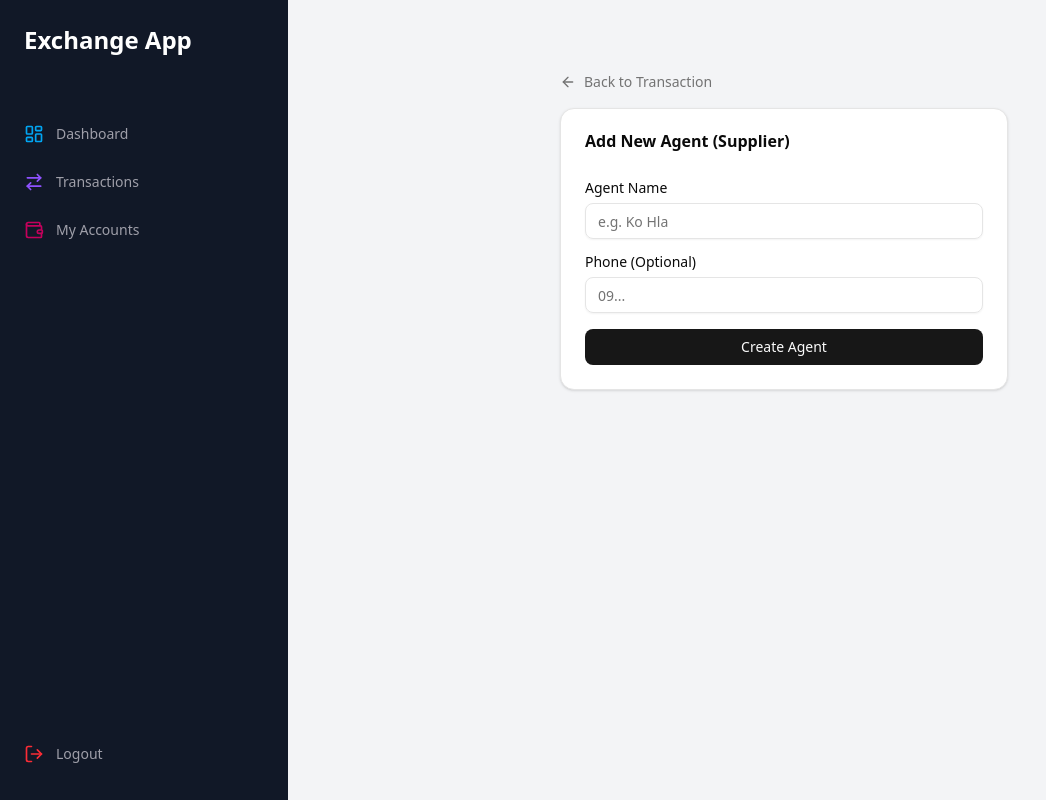
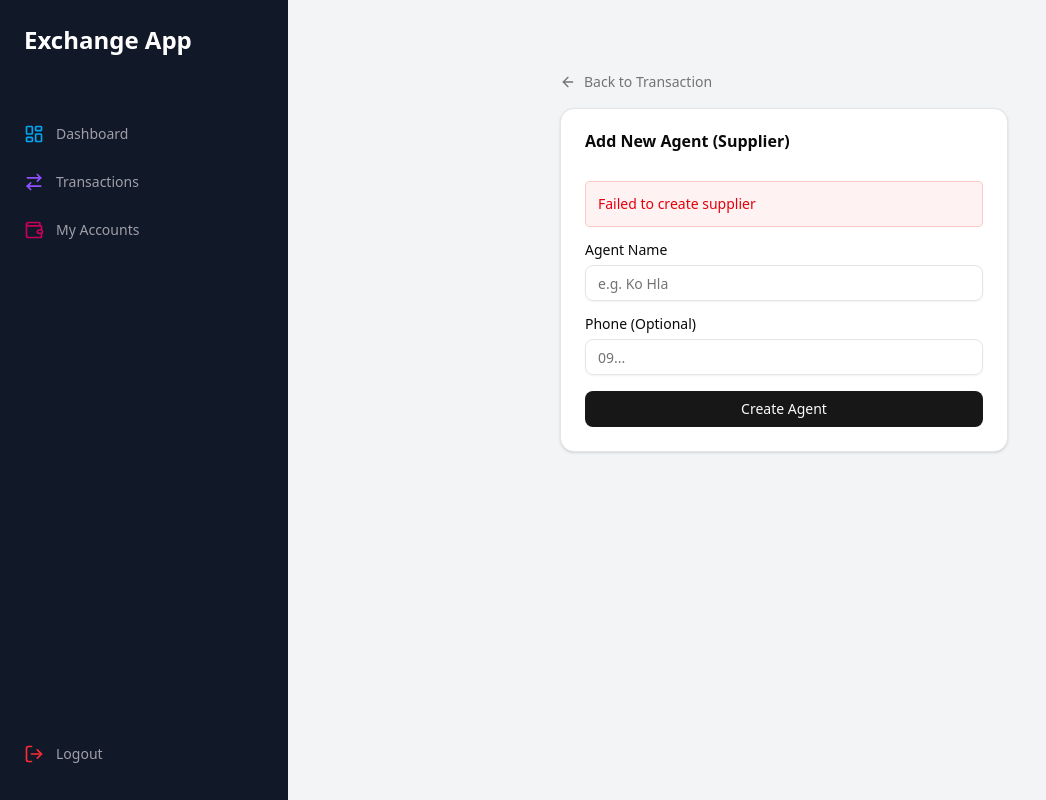
Before and after one commit to AungZawMyo97/sandar_lin_balance_tracker, a Next.js app: page /suppliers/create in a window 1280 px wide. Both pictures are taken after typing "Sample", "Sample" into the empty fields and a click on the button "Create Agent". Shown: the whole page, without its empty margins (0-1046 px from the left). Built offline with nearby package versions, Linux system fonts and the light colour scheme; no server answers; the database is empty.

Commit message:
deploy ready

```diff
--- a/app/(dashboard)/suppliers/create/page.tsx
+++ b/app/(dashboard)/suppliers/create/page.tsx
@@ -1,12 +1,32 @@
+"use client";
+
+import { useFormState } from "react-dom";
 import { createSupplierAction } from "@/app/actions/supplier";
 import { Button } from "@/components/ui/button";
 import { Input } from "@/components/ui/input";
 import { Label } from "@/components/ui/label";
 import { Card, CardContent, CardHeader, CardTitle } from "@/components/ui/card";
-import { ArrowLeft } from "lucide-react";
+import { ArrowLeft, Loader2 } from "lucide-react";
 import Link from "next/link";
+import { useFormStatus } from "react-dom";
+
+function SubmitButton() {
+    const { pending } = useFormStatus();
+    return (
+        <Button type="submit" className="w-full" disabled={pending}>
+            {pending ? <Loader2 className="mr-2 h-4 w-4 animate-spin" /> : "Create Agent"}
+        </Button>
+    );
+}
+
+const initialState = {
+    error: "",
+};
 
 export default function CreateSupplierPage() {
+    // @ts-ignore
+    const [state, dispatch] = useFormState(createSupplierAction, initialState);
+
     return (
         <div className="max-w-md mx-auto mt-10">
             <div className="mb-4">
@@ -19,7 +39,12 @@ export default function CreateSupplierPage() {
                     <CardTitle>Add New Agent (Supplier)</CardTitle>
                 </CardHeader>
                 <CardContent>
-                    <form action={createSupplierAction} className="space-y-4">
+                    <form action={dispatch} className="space-y-4">
+                        {state?.error && (
+                            <div className="p-3 text-sm text-red-600 bg-red-50 border border-red-200 rounded">
+                                {state.error}
+                            </div>
+                        )}
                         <div className="space-y-2">
                             <Label htmlFor="name">Agent Name</Label>
                             <Input id="name" name="name" required placeholder="e.g. Ko Hla" />
@@ -28,7 +53,7 @@ export default function CreateSupplierPage() {
                             <Label htmlFor="phone">Phone (Optional)</Label>
                             <Input id="phone" name="phone" placeholder="09..." />
                         </div>
-                        <Button type="submit" className="w-full">Create Agent</Button>
+                        <SubmitButton />
                     </form>
                 </CardContent>
             </Card>
--- a/app/actions/supplier.ts
+++ b/app/actions/supplier.ts
@@ -4,7 +4,7 @@ import { SupplierRepository } from "@/app/repositories/supplierRepository";
 import { revalidatePath } from "next/cache";
 import { redirect } from "next/navigation";
 
-export async function createSupplierAction(formData: FormData) {
+export async function createSupplierAction(prevState: any, formData: FormData) {
     const name = formData.get("name") as string;
     const phone = formData.get("phone") as string;
 
--- a/components/accounts/create-account-dialogue.tsx
+++ b/components/accounts/create-account-dialogue.tsx
@@ -41,7 +41,7 @@ export function CreateAccountDialog() {
   const [open, setOpen] = useState(false);
   const [isPending, startTransition] = useTransition();
 
-  const form = useForm<CreateAccountValues>({
+  const form = useForm({
     resolver: zodResolver(createAccountSchema),
     defaultValues: {
       name: "",
@@ -131,7 +131,13 @@ export function CreateAccountDialog() {
                 <FormItem>
                   <FormLabel>Initial Balance</FormLabel>
                   <FormControl>
-                    <Input type="number" step="0.01" {...field} />
+                    <Input
+                      type="number"
+                      step="0.01"
+                      {...field}
+                      onChange={(e) => field.onChange(parseFloat(e.target.value))}
+                      value={field.value as any}
+                    />
                   </FormControl>
                   <FormMessage />
                 </FormItem>
--- a/lib/schemas.ts
+++ b/lib/schemas.ts
@@ -31,8 +31,8 @@ export const currencies = [
 
 export const createAccountSchema = z.object({
   name: z.string().min(1, "Account name is required"),
-  currency: z.enum(currencies, {
-    errorMap: () => ({ message: "Please select a valid currency" }),
+  currency: z.enum(currencies as unknown as [string, ...string[]], {
+    message: "Please select a valid currency",
   }),
   balance: z.coerce.number().default(0),
 });
```
